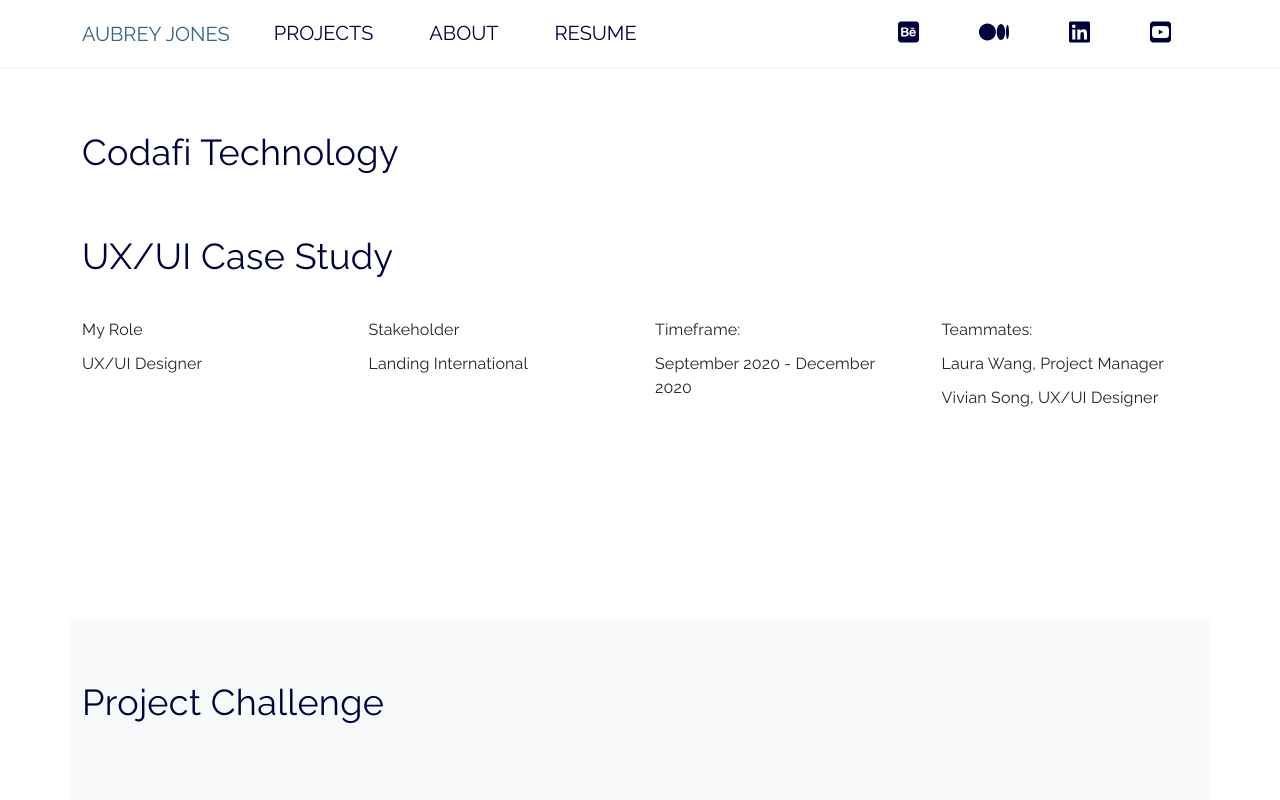
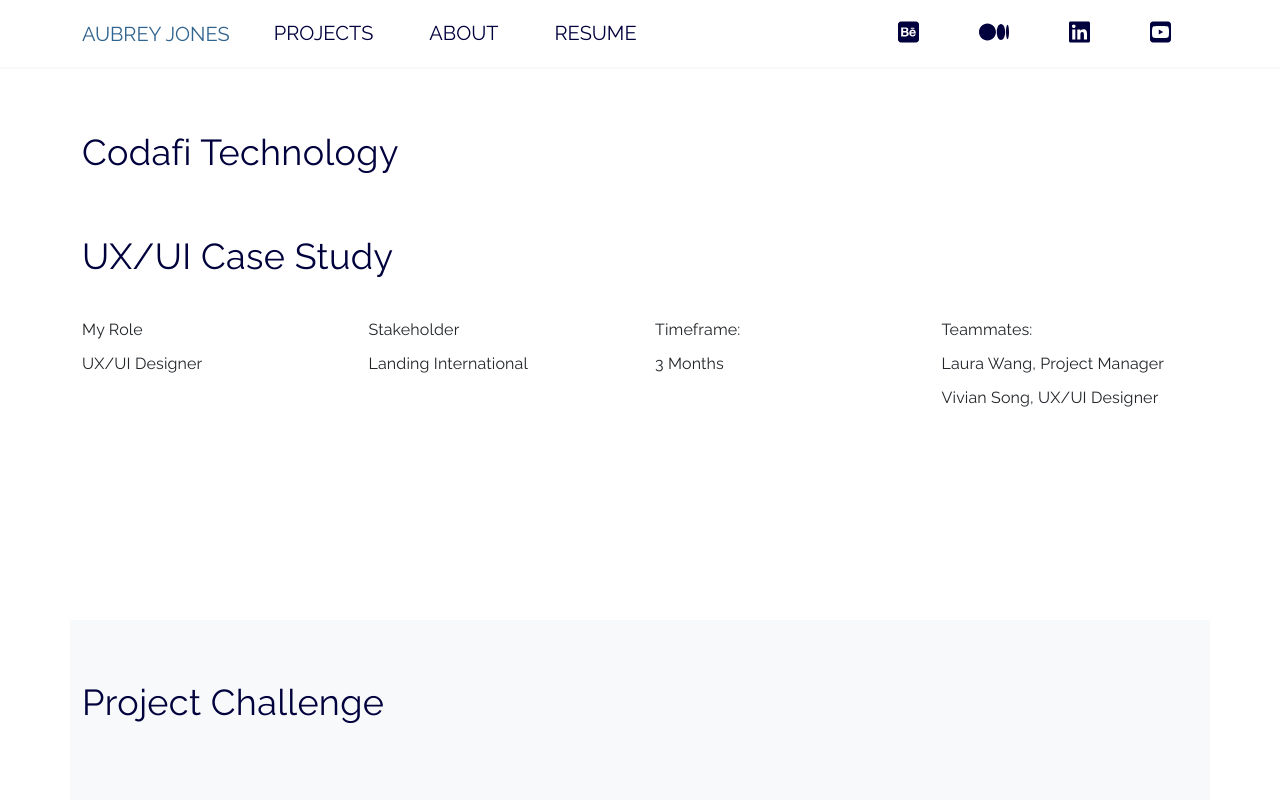
Before and after one commit to aubreyjonescreatives/ux-ui-portfolio, a React (Create React App) app: page /codafitechnology in a window 1280 px wide. Shown: the top 800 px of the page. Built offline with nearby package versions, Linux system fonts and the light colour scheme.

Commit message:
updated imports and links

```diff
--- a/src/Pages/CT.js
+++ b/src/Pages/CT.js
@@ -205,7 +205,7 @@ const CT = () => {
   Timeframe:
 </Typography>
 <Typography sx={flcInfo}>
-  September 2020 - December 2020
+  3 Months
 </Typography>
 
 
--- a/src/Pages/FLCINC.js
+++ b/src/Pages/FLCINC.js
@@ -102,7 +102,7 @@ const FLCINC = () => {
 
 <Typography sx={headerB}>The Family Literacy Centers Internship</Typography>
 
-<Typography sx={paragraphB}>In 2018, I met the Family Literacy Center stakeholders through a class at Utah Valley University. They wanted us to
+<Typography sx={paragraphB}>I met the Family Literacy Center stakeholders through a class at Utah Valley University. They wanted us to
 update their digital Algebra 1 program to HTML5 from its current Flash supported software. As a small team, we discovered how
 to import the Flash files into Adobe Animate and update their design elements into the then Tumult Hype 3 so
 that Tumult could export their designs into HTML5. I was very lucky to continue this process as an internship and senior project at UVU. </Typography>
```
